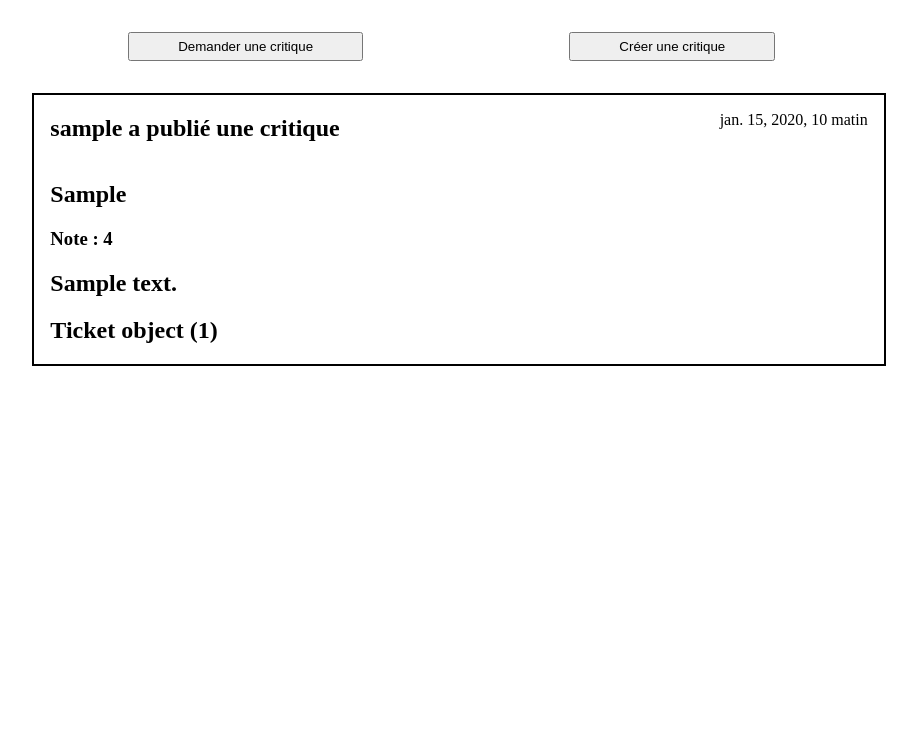
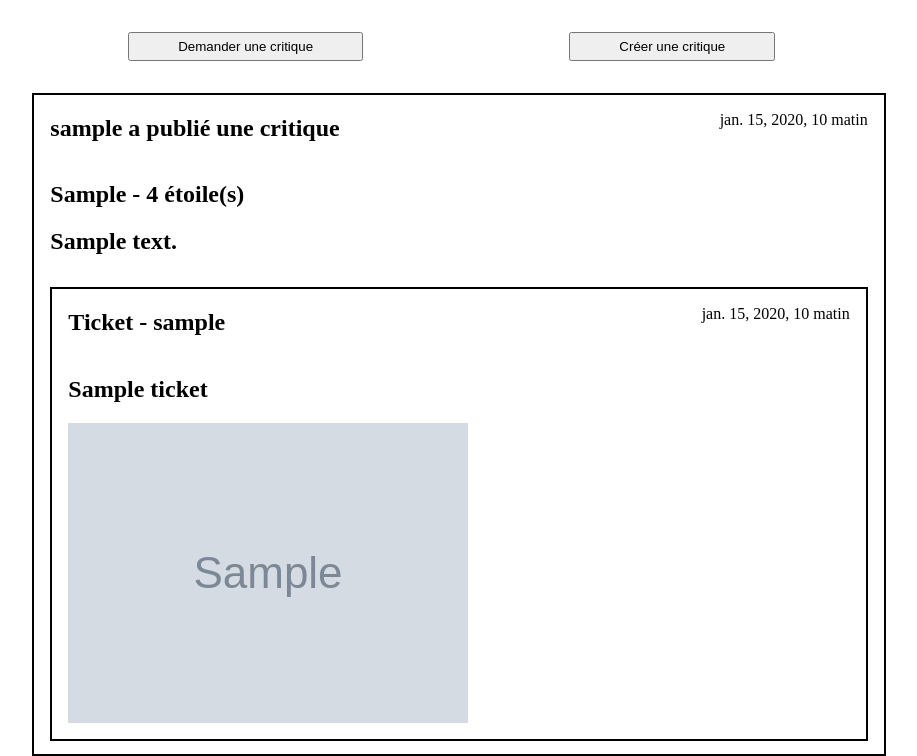
Before and after one commit to KomaedaN/LITReview, a Django app: page /home/ in a window 1280 px wide. Shown: the part 82-838 px from the top of the page, without its empty margins (181-1098 px from the left). Before the commit the page ends 800 px from the top, so only its background shows below. Run offline with Django 3.2, Linux system fonts and the light colour scheme; a user stored in the database is signed in; tables that the repository leaves empty hold one stand-in row (values such as "Sample post").

Commit message:
display review with ticket

```diff
--- a/review/templates/review/home.html
+++ b/review/templates/review/home.html
@@ -11,7 +11,6 @@
         </div>
 
         {% for post in posts %}
-
             {% if post.content_type == 'REVIEW' %}
                 {% include './partials/review_snippet.html' %}
             {% endif %}
--- a/review/templates/review/partials/review_snippet.html
+++ b/review/templates/review/partials/review_snippet.html
@@ -1,15 +1,23 @@
-
 <div class="home_review">
     <div class="home_time">
         <h2>{{ post.user }} a publié une critique</h2>
         <p>{{ post.time_created }}</p>
     </div>
-    <h2>{{ post.headline }}</h2>
-    <h3>Note : {{ post.rating }}</h3>
+    <h2>{{ post.headline }} - {{ post.rating }} étoile(s)</h2>
     {% if post.body %}
-    <h2>{{ post.body }}</h2>
+        <h2>{{ post.body }}</h2>
     {% endif %}
+
     {% if post.ticket %}
-    <h1>{{post.ticket}}</h1>
+        <div class="home_review_ticket">
+        <div class="home_time">
+            <h2>Ticket - {{ post.ticket.user }}</h2>
+            <p>{{ post.ticket.time_created }}</p>
+        </div>
+        <h2>{{ post.ticket.title }}</h2>
+        {% if post.ticket.image %}
+            <img src="{{ post.ticket.image.url }}" alt="bug">
+        {% endif %}
+    </div>
     {% endif %}
 </div>
--- a/review/templates/review/partials/ticket_snippet.html
+++ b/review/templates/review/partials/ticket_snippet.html
@@ -11,5 +11,6 @@
         {% if post.image %}
             <img src="{{ post.image.url }}" alt="bug">
         {% endif %}
+        <a href="{% url 'answer_review' post.id%}"><button class="home_btn">Créer une critique</button></a>
     </div>
 </a>
--- a/review/views.py
+++ b/review/views.py
@@ -118,7 +118,7 @@ def answer_review(request, ticket_id):
 
     context = {
         'ticket': ticket,
-        'review_form': review_form
+        'review_form': review_form,
     }
     return render(request, 'review/answer_review.html', context=context)
 
--- a/static/styles.css
+++ b/static/styles.css
@@ -185,3 +185,12 @@ input {
 .subscription_follow_title{
     margin-left: 1rem;
 }
+
+.home_review_ticket{
+    border: solid 2px;
+    margin-top: 2rem;
+    padding-left: 1rem;
+    padding-right: 1rem;
+    padding-bottom: 1rem;
+    margin-bottom: 0.8rem;
+}
```
Also changed, not shown: review/templates/review/answer_review.html (+35 -1 lines).
